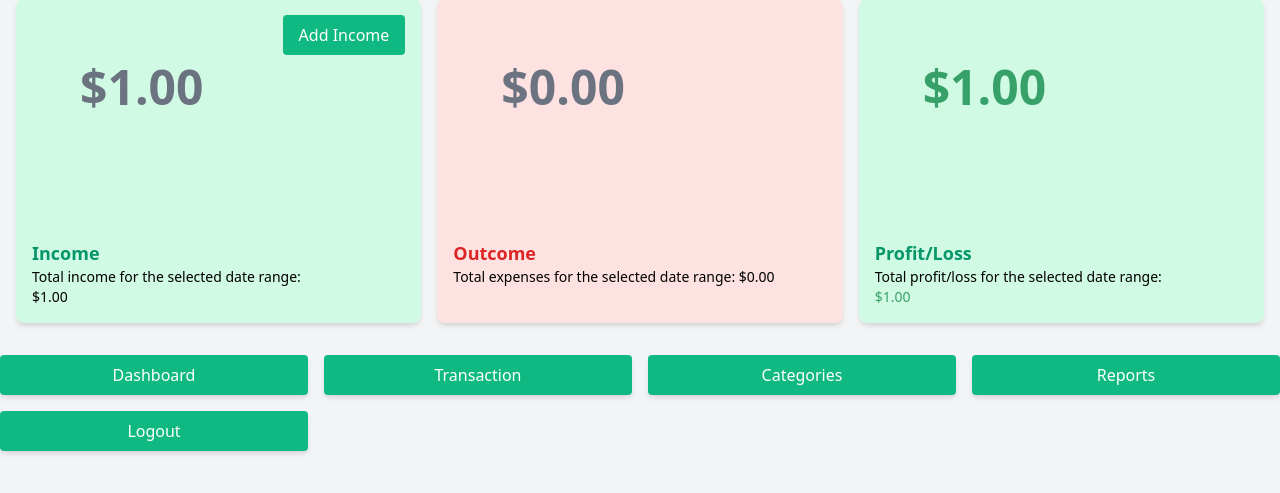
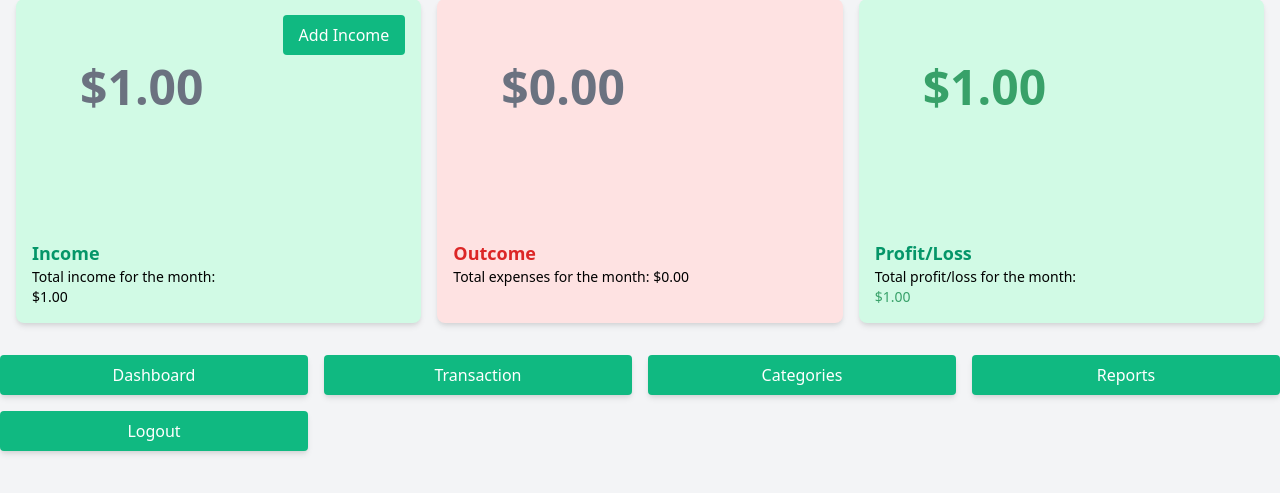
Before and after one commit to 8codevoyager122/tracking, a PHP site: page /dashboard.php in a window 1280 px wide. Shown: the part 147-640 px from the top of the page. Run offline with PHP 8.4, Linux system fonts and the light colour scheme; a user stored in the database is signed in; data comes from the database, SQL or seed files in the repository.

Commit message:
Update dashboard.php

```diff
--- a/dashboard.php
+++ b/dashboard.php
@@ -132,7 +132,7 @@ if ($_SERVER['REQUEST_METHOD'] === 'POST') {
                     </div>
                     <div class="p-4">
                         <h3 class="text-lg font-semibold text-green-600 dark:text-blue-300">Income</h3>
-                        <p class="text-sm text-zinc-600">Total income for the selected date range:</p>
+                        <p class="text-sm text-zinc-600">Total income for the month:</p>
                         <p class="text-sm text-zinc-600" id="numba-this">$<?php echo number_format($totalIncome, 2); ?></p>
                     </div>
                 </div>
@@ -144,7 +144,7 @@ if ($_SERVER['REQUEST_METHOD'] === 'POST') {
                     </div>
                     <div class="p-4">
                         <h3 class="text-lg font-semibold text-red-600 dark:text-red-300">Outcome</h3>
-                        <p class="text-sm text-zinc-600">Total expenses for the selected date range: $<?php echo number_format($totalOutcome, 2); ?></p>
+                        <p class="text-sm text-zinc-600">Total expenses for the month: $<?php echo number_format($totalOutcome, 2); ?></p>
                     </div>
                 </div>
 
@@ -155,7 +155,7 @@ if ($_SERVER['REQUEST_METHOD'] === 'POST') {
                     </div>
                     <div class="p-4">
                         <h3 class="text-lg font-semibold text-green-600 dark:text-green-300">Profit/Loss</h3>
-                        <p class="text-sm text-zinc-600">Total profit/loss for the selected date range:</p>
+                        <p class="text-sm text-zinc-600">Total profit/loss for the month:</p>
                         <p class="text-sm text-zinc-600" id="numba-profit">$<?php echo number_format($totalIncome - $totalOutcome, 2); ?></p>
                     </div>
                 </div>
```
